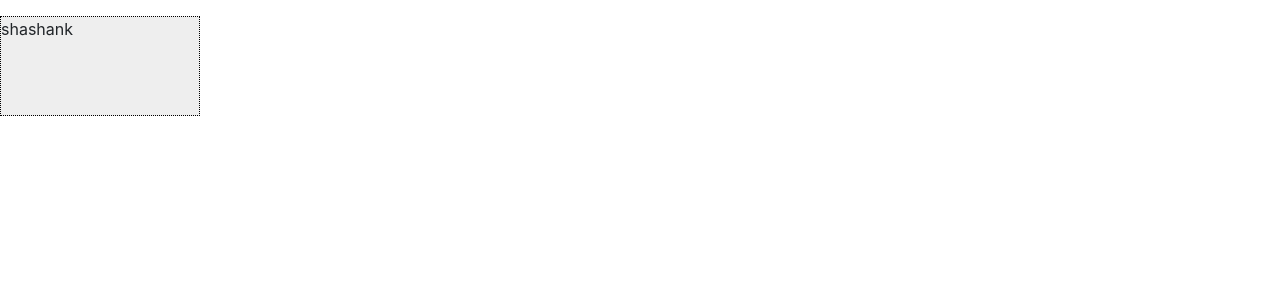
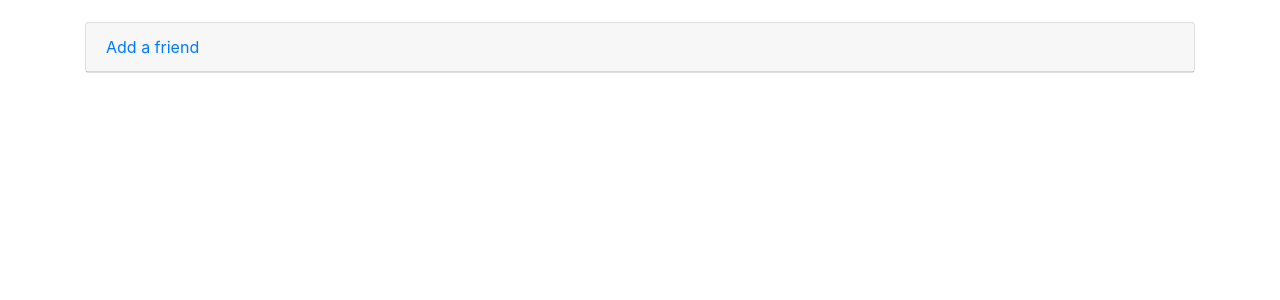
Before and after one commit to abhinav2603/Splitwise-Clone, a Django app: page /dashboard in a window 1280 px wide. Shown: the part 56-356 px from the top of the page. Run offline with Django 3.2, Linux system fonts and the light colour scheme; a user stored in the database is signed in; data comes from the database, SQL or seed files in the repository; both versions use the stored data as it was after the commit; some libraries are stand-ins or nearby versions.

```diff
--- a/splitwise/dashboard/templates/dashboard/pers_page.html
+++ b/splitwise/dashboard/templates/dashboard/pers_page.html
@@ -17,11 +17,25 @@
 		<img src={{ user.profile.image}}  width="500" height="600">
 	</div>-->
 
-	<div style="background-color: #eee;width: 200px;height: 100px;border: 1px dotted black;"overflow: scroll;>
-		{% for friend in nonfriend %}
-			{% if user.user_name != friend.user_name %}
-				<p>{{friend}}</p>
-			{% endif %}
-		{% endfor %}
+	<div class="container">
+		<div id="accordion" style="margin-top:2%">
+		  <div class="card">
+			<div class="card-header">
+			  <a class="card-link" data-toggle="collapse" href="#collapseOne">
+				Add a friend
+			  </a>
+			</div>
+			<div id="collapseOne" class="collapse" data-parent="#accordion">
+			  <div class="card-body"style="background-color: #eee;width: 200px;height: 100px;border: 1px dotted black;"overflow: scroll;>
+					{% for friend in nonfriend %}
+						{% if friend.user_name != "admin" %}
+							{% if user.user_name != friend.user_name %}
+								<p>{{friend}}</p>
+							{% endif %}
+						{% endif %}
+					{% endfor %}
+				</div>
+			</div>
+		</div>
 	</div>
 {% endblock %}
```
Also changed, not shown: splitwise/db.sqlite3, 1 other file.
